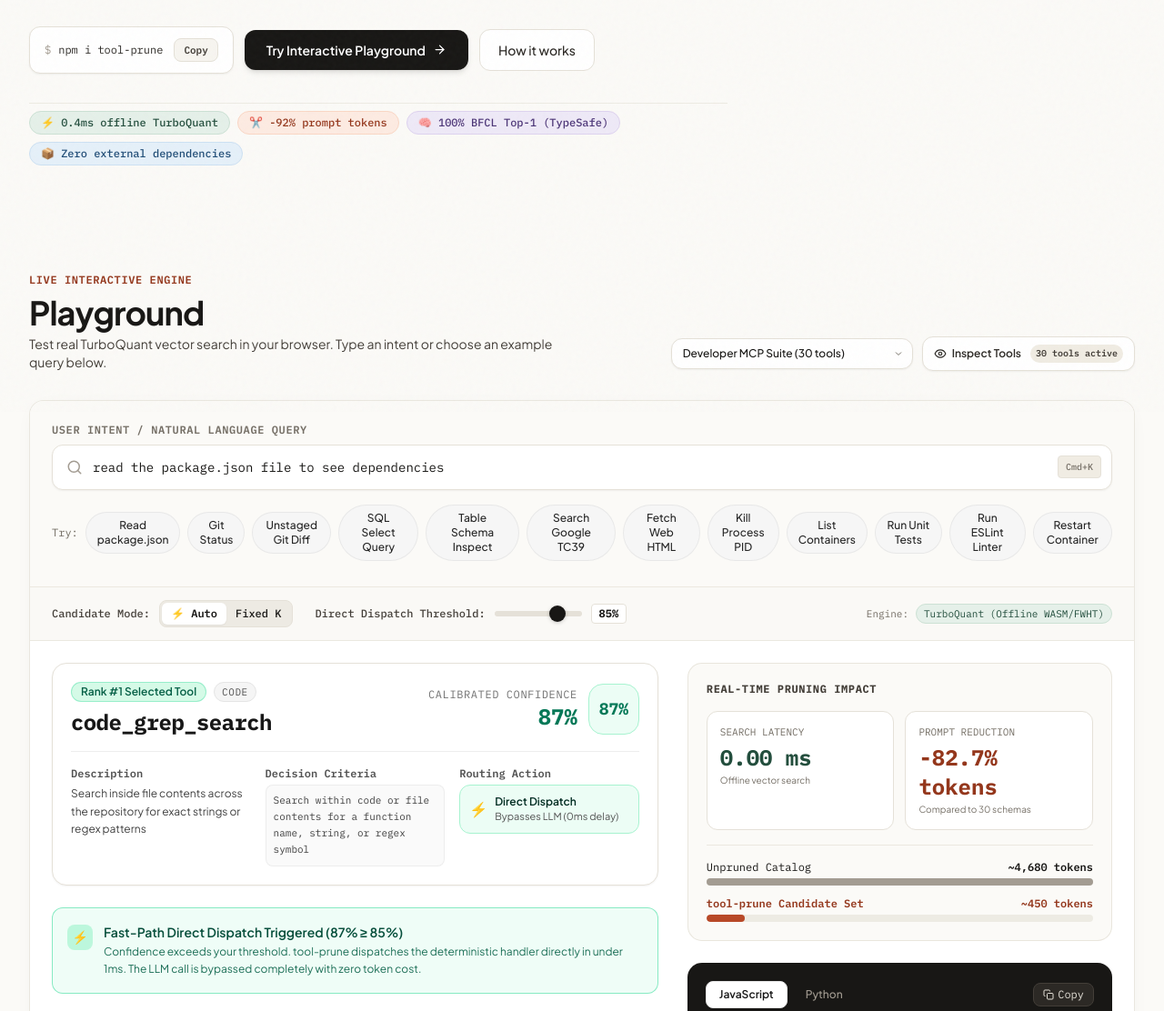
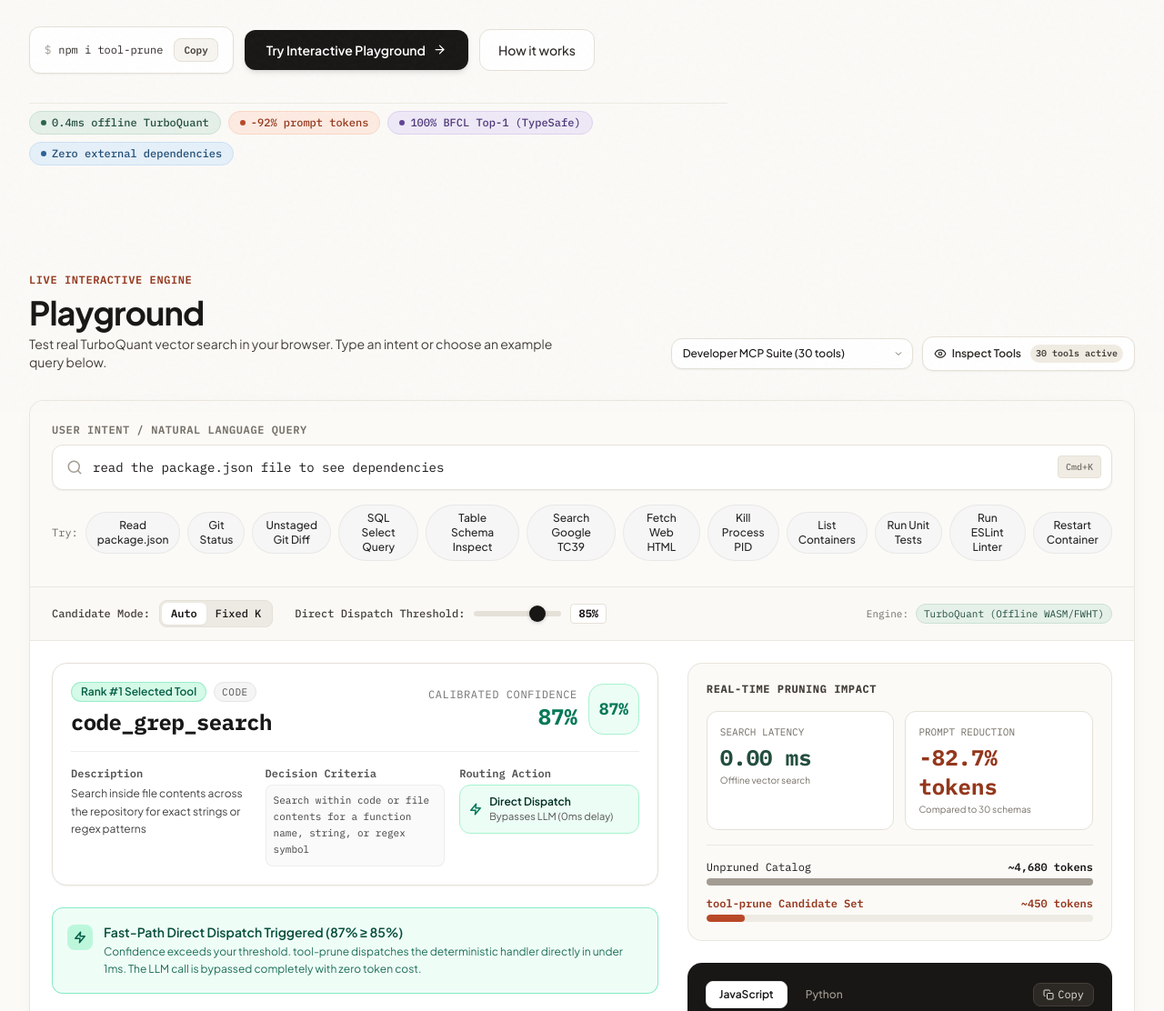
Before and after one commit to hemanth/tool-prune, a plain HTML site: page docs/index.html in a window 1280 px wide. Shown: the part 347-1459 px from the top of the page at 91% size. Drawn offline with nearby package versions, Linux system fonts and the light colour scheme; a web font is replaced by a local one.

Commit message:
chore: remove emojis from feature badges and UI indicators

```diff
--- a/docs/index.html
+++ b/docs/index.html
@@ -296,16 +296,20 @@
       <!-- Quick Feature Metrics in Pastel Badges -->
       <div class="mt-8 flex flex-wrap items-center gap-2 pt-2 border-t border-ink-200/60">
         <span class="inline-flex items-center gap-1.5 px-3 py-1 rounded-full text-xs font-mono font-medium bg-sage-100 text-sage-800 border border-sage-200">
-          ⚡ 0.4ms offline TurboQuant
+          <span class="w-1.5 h-1.5 rounded-full bg-sage-700"></span>
+          0.4ms offline TurboQuant
         </span>
         <span class="inline-flex items-center gap-1.5 px-3 py-1 rounded-full text-xs font-mono font-medium bg-peach-100 text-peach-800 border border-peach-200">
-          ✂️ -92% prompt tokens
+          <span class="w-1.5 h-1.5 rounded-full bg-peach-700"></span>
+          -92% prompt tokens
         </span>
         <span class="inline-flex items-center gap-1.5 px-3 py-1 rounded-full text-xs font-mono font-medium bg-lavender-100 text-lavender-800 border border-lavender-200">
-          🧠 100% BFCL Top-1 (TypeSafe)
+          <span class="w-1.5 h-1.5 rounded-full bg-lavender-700"></span>
+          100% BFCL Top-1 (TypeSafe)
         </span>
         <span class="inline-flex items-center gap-1.5 px-3 py-1 rounded-full text-xs font-mono font-medium bg-sky-100 text-sky-800 border border-sky-200">
-          📦 Zero external dependencies
+          <span class="w-1.5 h-1.5 rounded-full bg-sky-700"></span>
+          Zero external dependencies
         </span>
       </div>
     </div>
@@ -399,7 +403,7 @@
             <span class="font-mono text-ink-700 font-medium">Candidate Mode:</span>
             <div class="inline-flex p-0.5 rounded-lg bg-ink-200/60 border border-ink-200">
               <button id="btn-mode-auto" type="button" class="px-2.5 py-1 rounded-md text-xs font-mono font-semibold transition-all bg-white text-ink-900 shadow-sm">
-                ⚡ Auto
+                Auto
               </button>
               <button id="btn-mode-fixed" type="button" class="px-2.5 py-1 rounded-md text-xs font-mono font-medium transition-all text-ink-600 hover:text-ink-900">
                 Fixed K
@@ -608,7 +612,7 @@
         </div>
 
         <div class="p-3.5 rounded-xl bg-sage-50 border border-sage-200 text-xs text-sage-800 leading-relaxed font-normal">
-          💡 Assumes average tool schema specification is 160 tokens and pruning selects Top-3 candidates.
+          Note: Assumes average tool schema specification is 160 tokens and pruning selects Top-3 candidates.
         </div>
       </div>
 
@@ -820,8 +824,8 @@
           <h3 class="font-bold text-ink-900 text-lg">Active Tool Catalog Inspector</h3>
           <p class="text-xs text-ink-600 mt-0.5">Explore active schemas and add custom tool definitions</p>
         </div>
-        <button type="button" id="btn-close-catalog" class="w-8 h-8 rounded-full bg-ink-100 text-ink-700 hover:bg-ink-200 flex items-center justify-center text-sm font-bold transition-colors">
-          ✕
+        <button type="button" id="btn-close-catalog" class="w-8 h-8 rounded-full bg-ink-100 text-ink-700 hover:bg-ink-200 flex items-center justify-center text-sm font-bold transition-colors" aria-label="Close catalog">
+          <svg width="14" height="14" viewBox="0 0 24 24" fill="none" stroke="currentColor" stroke-width="2.5" stroke-linecap="round" stroke-linejoin="round"><path d="M18 6 6 18"/><path d="m6 6 12 12"/></svg>
         </button>
       </div>
 
--- a/docs/js/playground.js
+++ b/docs/js/playground.js
@@ -388,7 +388,11 @@
         <div>
           <span class="font-mono text-neutral-600 font-semibold block mb-1">Routing Action</span>
           <div class="p-2.5 rounded-xl ${isDirectDispatch ? 'bg-emerald-50 border border-emerald-200 text-emerald-950' : 'bg-neutral-50 border border-neutral-200 text-neutral-800'} flex items-center gap-2">
-            <span class="text-base">${isDirectDispatch ? '⚡' : '🤖'}</span>
+            <span class="inline-flex items-center shrink-0">
+              ${isDirectDispatch
+                ? '<svg width="14" height="14" viewBox="0 0 24 24" fill="none" stroke="currentColor" stroke-width="2.5" stroke-linecap="round" stroke-linejoin="round" class="text-emerald-700"><polygon points="13 2 3 14 12 14 11 22 21 10 12 10 13 2"/></svg>'
+                : '<svg width="14" height="14" viewBox="0 0 24 24" fill="none" stroke="currentColor" stroke-width="2.2" stroke-linecap="round" stroke-linejoin="round" class="text-amber-700"><rect width="18" height="12" x="3" y="6" rx="2"/><circle cx="9" cy="12" r="1"/><circle cx="15" cy="12" r="1"/><path d="M12 2v4"/><path d="M7 2h10"/></svg>'}
+            </span>
             <div>
               <div class="font-semibold">${isDirectDispatch ? 'Direct Dispatch' : 'LLM Schema Prune'}</div>
               <div class="text-[11px] text-neutral-600">
@@ -458,7 +462,9 @@
     if (isDirect) {
       this.dispatchStatus.className = 'p-4 rounded-xl border border-emerald-300/80 bg-emerald-50/80 text-emerald-950 flex items-start gap-3';
       this.dispatchStatus.innerHTML = `
-        <div class="w-7 h-7 rounded-lg bg-emerald-200/70 text-emerald-800 flex items-center justify-center shrink-0 mt-0.5 font-mono text-sm">⚡</div>
+        <div class="w-7 h-7 rounded-lg bg-emerald-200/70 text-emerald-800 flex items-center justify-center shrink-0 mt-0.5">
+          <svg width="14" height="14" viewBox="0 0 24 24" fill="none" stroke="currentColor" stroke-width="2.5" stroke-linecap="round" stroke-linejoin="round"><polygon points="13 2 3 14 12 14 11 22 21 10 12 10 13 2"/></svg>
+        </div>
         <div class="text-sm">
           <p class="font-semibold text-emerald-900">Fast-Path Direct Dispatch Triggered (${Math.round(prob * 100)}% ≥ ${Math.round(this.threshold * 100)}%)</p>
           <p class="text-xs text-emerald-800/90 mt-0.5 leading-relaxed">
@@ -472,7 +478,9 @@
         ? `Auto-selected ${candCount} candidate schemas based on confidence drop-off.`
         : `Pruned your MCP catalog to the top-${this.topK} candidate schemas.`;
       this.dispatchStatus.innerHTML = `
-        <div class="w-7 h-7 rounded-lg bg-amber-200/70 text-amber-800 flex items-center justify-center shrink-0 mt-0.5 font-mono text-sm">🤖</div>
+        <div class="w-7 h-7 rounded-lg bg-amber-200/70 text-amber-800 flex items-center justify-center shrink-0 mt-0.5">
+          <svg width="14" height="14" viewBox="0 0 24 24" fill="none" stroke="currentColor" stroke-width="2.2" stroke-linecap="round" stroke-linejoin="round"><rect width="18" height="12" x="3" y="6" rx="2"/><circle cx="9" cy="12" r="1"/><circle cx="15" cy="12" r="1"/><path d="M12 2v4"/><path d="M7 2h10"/></svg>
+        </div>
         <div class="text-sm">
           <p class="font-semibold text-amber-900">Prompt Schema Pruned for LLM (${Math.round(prob * 100)}% < ${Math.round(this.threshold * 100)}%)</p>
           <p class="text-xs text-amber-800/90 mt-0.5 leading-relaxed">
```
